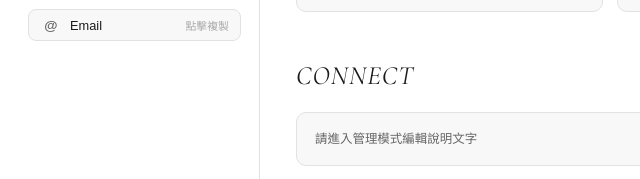
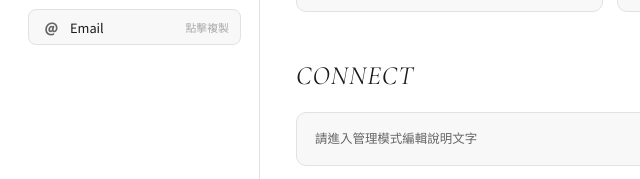
Before and after one commit to hibae0/CMS, a website: page index.html in a window 1280 px wide. Shown: the part 427-606 px from the top of the page, 0-640 px from the left. Drawn offline with nearby package versions, Linux system fonts and the light colour scheme; no server answers.

Commit message:
Update style.css

```diff
--- a/style.css
+++ b/style.css
@@ -506,10 +506,19 @@
   color: var(--text);
   font-size: .8rem;
   transition: background .2s, border-color .2s;
+  width: 100%;
+  cursor: pointer;
+  text-align: left;
+  font-family: 'Noto Sans TC', sans-serif;
 }
 .social-btn:hover {
   background: var(--subtle);
   border-color: var(--border2);
+}
+.social-copy-hint {
+  font-size: .68rem;
+  color: var(--light);
+  margin-left: auto;
 }
 .social-icon {
   font-size: .85rem;
@@ -645,19 +654,6 @@
   .dash-projects { grid-template-columns:1fr; }
 }
 
-/* ── SOCIAL COPY ── */
-button.social-btn {
-  background: var(--off);
-  border: 1px solid var(--border);
-  cursor: pointer;
-  text-align: left;
-  width: 100%;
-}
-.social-copy-hint {
-  font-size: .68rem;
-  color: var(--light);
-  margin-left: auto;
-}
 
 /* ── CONNECT COPY BTN ── */
 .connect-copy-btn {
```
